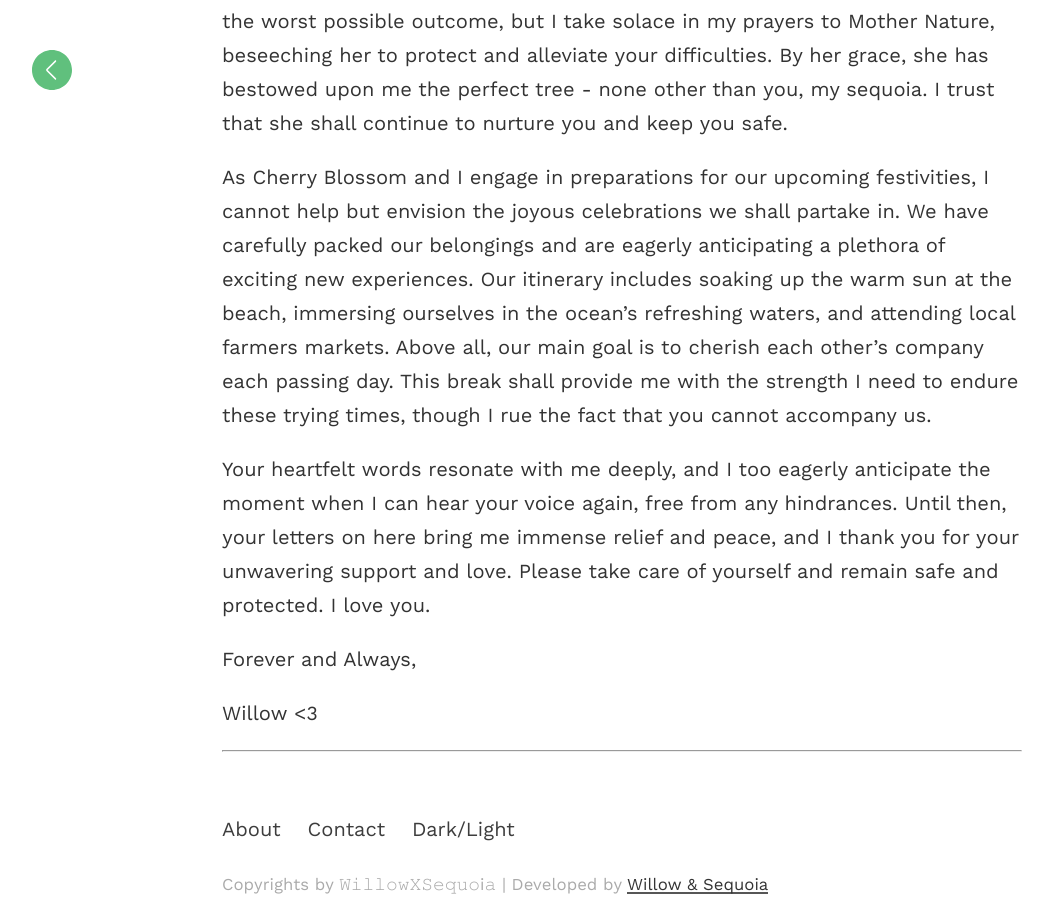
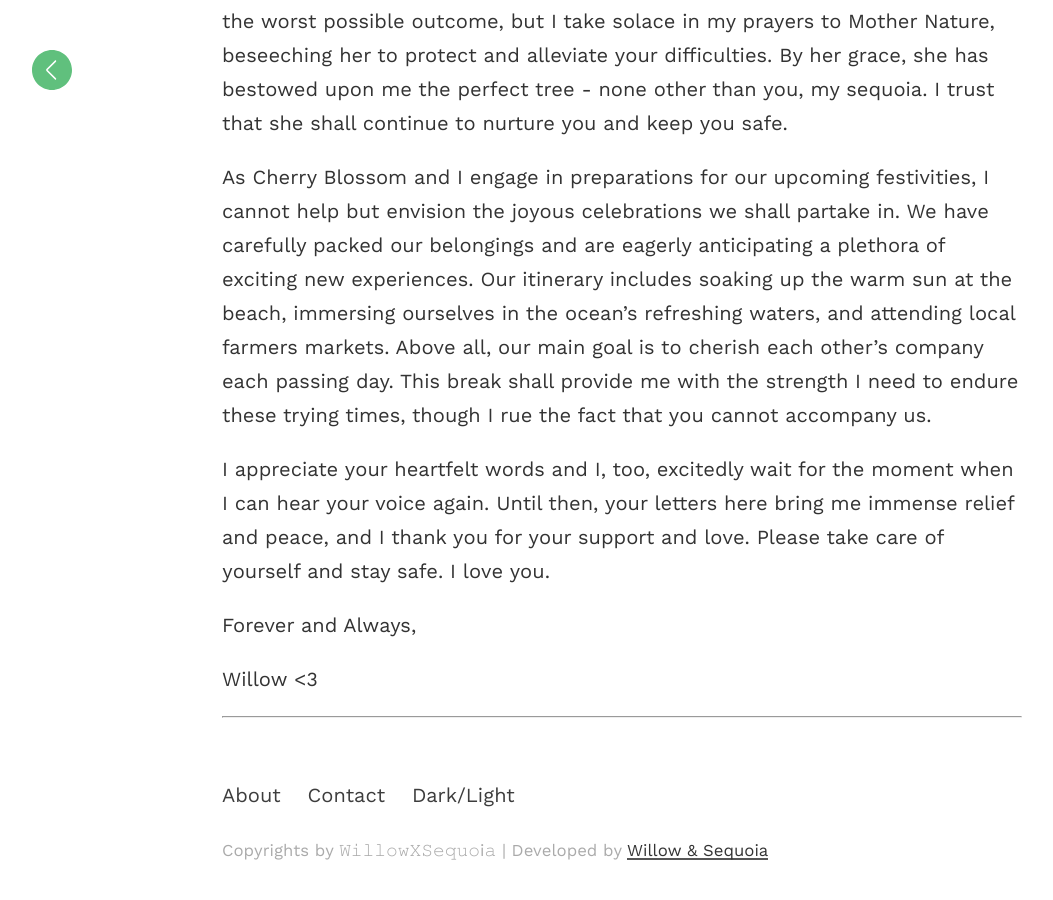
Before and after one commit to willowxsequoia/willowxsequoia.github.io, a Jekyll site: the page built from _posts/2023-03-29-willow-day-1.md, in a window 1280 px wide and 900 px high, scrolled down 1150 px. Shown: the whole window, without its empty margins (18-1071 px from the left). Built offline with Jekyll 4.4.1, drawn with Linux system fonts in a browser that asks for light colours; after the commit the page ends 2016 px from its top, so only the background shows below that.

Commit message:
Update 2023-03-29-willow-day-1.md

```diff
--- a/_posts/2023-03-29-willow-day-1.md
+++ b/_posts/2023-03-29-willow-day-1.md
@@ -14,7 +14,7 @@ In your absence, I have endeavored to cultivate my mind and spirit, seeking out
 
 As Cherry Blossom and I engage in preparations for our upcoming festivities, I cannot help but envision the joyous celebrations we shall partake in. We have carefully packed our belongings and are eagerly anticipating a plethora of exciting new experiences. Our itinerary includes soaking up the warm sun at the beach, immersing ourselves in the ocean's refreshing waters, and attending local farmers markets. Above all, our main goal is to cherish each other's company each passing day. This break shall provide me with the strength I need to endure these trying times, though I rue the fact that you cannot accompany us.
 
-Your heartfelt words resonate with me deeply, and I too eagerly anticipate the moment when I can hear your voice again, free from any hindrances. Until then, your letters on here bring me immense relief and peace, and I thank you for your unwavering support and love. Please take care of yourself and remain safe and protected. I love you.
+I appreciate your heartfelt words and I, too, excitedly wait for the moment when I can hear your voice again. Until then, your letters here bring me immense relief and peace, and I thank you for your support and love. Please take care of yourself and stay safe. I love you.
 
 Forever and Always,
 
```
